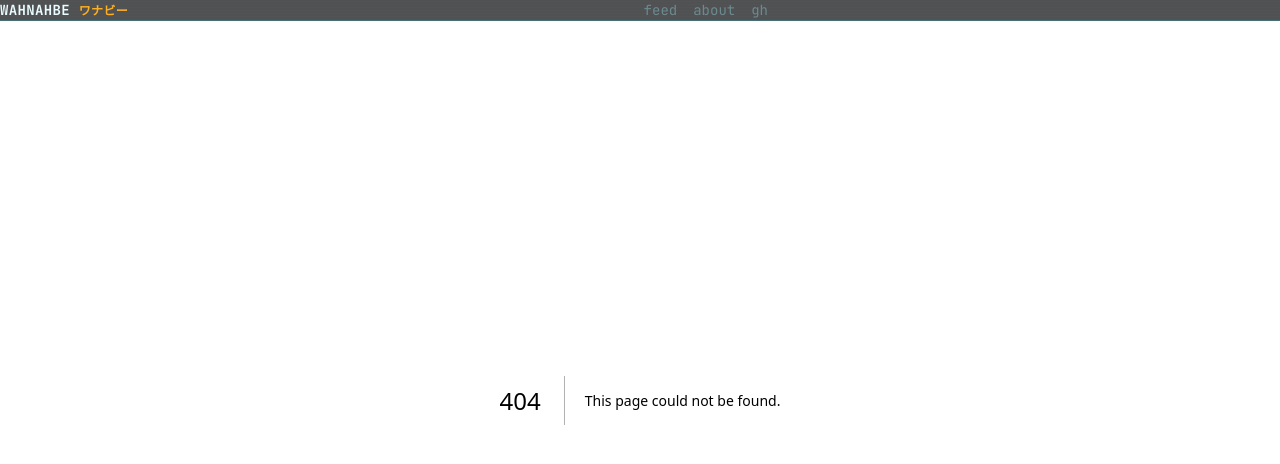
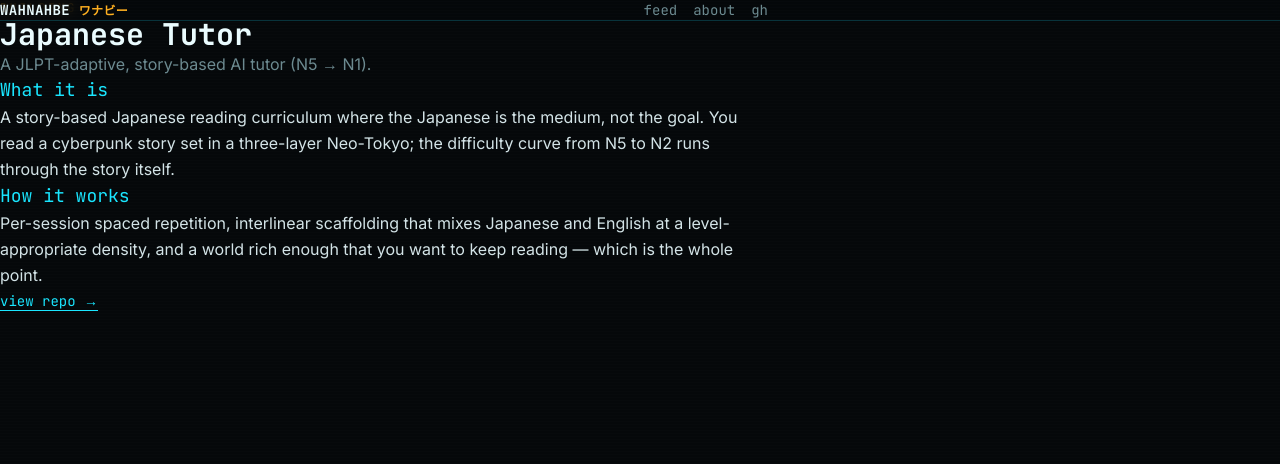
Before and after one commit to evolshenanigans/joshportfolio, a Next.js app: page /p/japanese-tutor in a window 1280 px wide. Before the commit this address had no page. Shown: the top 464 px of the page. Built offline with nearby package versions, Linux system fonts and the light colour scheme.

Commit message:
feat: project case-study pages (/p/[slug])

```diff
--- /dev/null
+++ b/app/p/[slug]/page.tsx
@@ -0,0 +1,50 @@
+import { notFound } from "next/navigation"
+import type { Metadata } from "next"
+import { MDXRemote } from "next-mdx-remote/rsc"
+import { loadProject, projectSlugs } from "@/lib/projects/load"
+
+export function generateStaticParams() {
+  return projectSlugs().map((slug) => ({ slug }))
+}
+
+export async function generateMetadata({
+  params,
+}: {
+  params: Promise<{ slug: string }>
+}): Promise<Metadata> {
+  const { slug } = await params
+  const p = loadProject(slug)
+  return { title: p ? `${p.meta.title} — Wahnahbe` : "Project — Wahnahbe" }
+}
+
+export default async function ProjectPage({
+  params,
+}: {
+  params: Promise<{ slug: string }>
+}) {
+  const { slug } = await params
+  const project = loadProject(slug)
+  if (!project) notFound()
+  return (
+    <main className="mx-auto max-w-3xl px-5 pt-28 pb-24">
+      <p className="font-mono text-xs uppercase tracking-[0.2em] text-accent-2">
+        {project.meta.status ?? "project"}
+      </p>
+      <h1 className="mt-3 font-mono text-3xl font-bold text-text">{project.meta.title}</h1>
+      <p className="mt-2 text-text-muted">{project.meta.summary}</p>
+      <article className="mt-8 space-y-4 text-text/90 [&_h2]:mt-8 [&_h2]:font-mono [&_h2]:text-accent [&_h2]:text-lg [&_p]:leading-relaxed">
+        <MDXRemote source={project.body} />
+      </article>
+      {project.meta.repo && (
+        <a
+          href={project.meta.repo}
+          target="_blank"
+          rel="noopener noreferrer"
+          className="mt-8 inline-block font-mono text-sm text-accent underline underline-offset-4"
+        >
+          view repo →
+        </a>
+      )}
+    </main>
+  )
+}
--- /dev/null
+++ b/content/projects/japanese-tutor.mdx
@@ -0,0 +1,12 @@
+---
+title: Japanese Tutor
+summary: A JLPT-adaptive, story-based AI tutor (N5 → N1).
+status: building
+repo: https://github.com/evolshenanigans
+cover: /megacity.png
+---
+## What it is
+A story-based Japanese reading curriculum where the Japanese is the medium, not the goal. You read a cyberpunk story set in a three-layer Neo-Tokyo; the difficulty curve from N5 to N2 runs through the story itself.
+
+## How it works
+Per-session spaced repetition, interlinear scaffolding that mixes Japanese and English at a level-appropriate density, and a world rich enough that you want to keep reading — which is the whole point.
--- /dev/null
+++ b/lib/projects/load.ts
@@ -0,0 +1,34 @@
+import "server-only"
+import fs from "node:fs"
+import path from "node:path"
+import matter from "gray-matter"
+
+const DIR = path.join(process.cwd(), "content", "projects")
+
+export function projectSlugs(): string[] {
+  return fs
+    .readdirSync(DIR)
+    .filter((f) => f.endsWith(".mdx"))
+    .map((f) => f.replace(/\.mdx$/, ""))
+}
+
+export interface ProjectMeta {
+  title: string
+  summary: string
+  status?: string
+  repo?: string
+  cover?: string
+}
+
+export interface Project {
+  slug: string
+  meta: ProjectMeta
+  body: string
+}
+
+export function loadProject(slug: string): Project | null {
+  const file = path.join(DIR, `${slug}.mdx`)
+  if (!fs.existsSync(file)) return null
+  const { data, content } = matter(fs.readFileSync(file, "utf8"))
+  return { slug, meta: data as ProjectMeta, body: content }
+}
```
